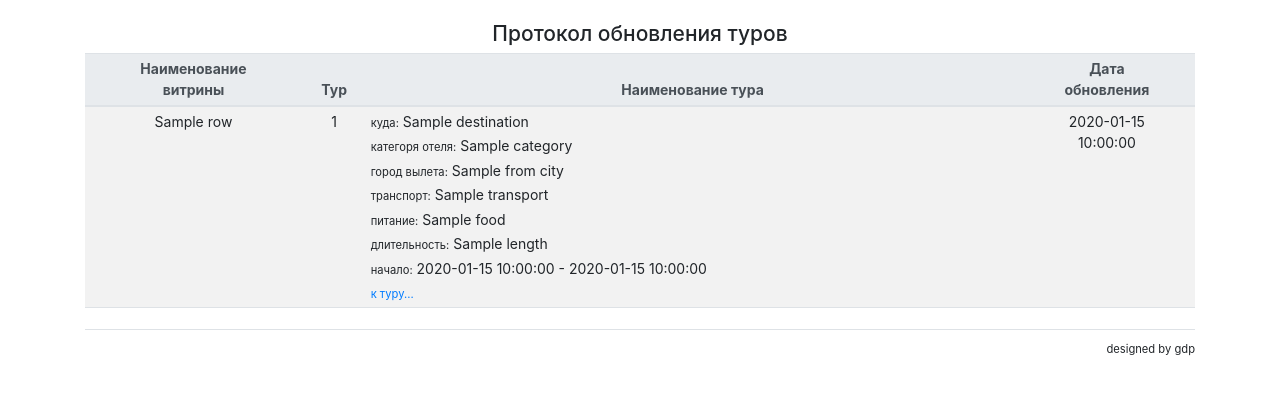
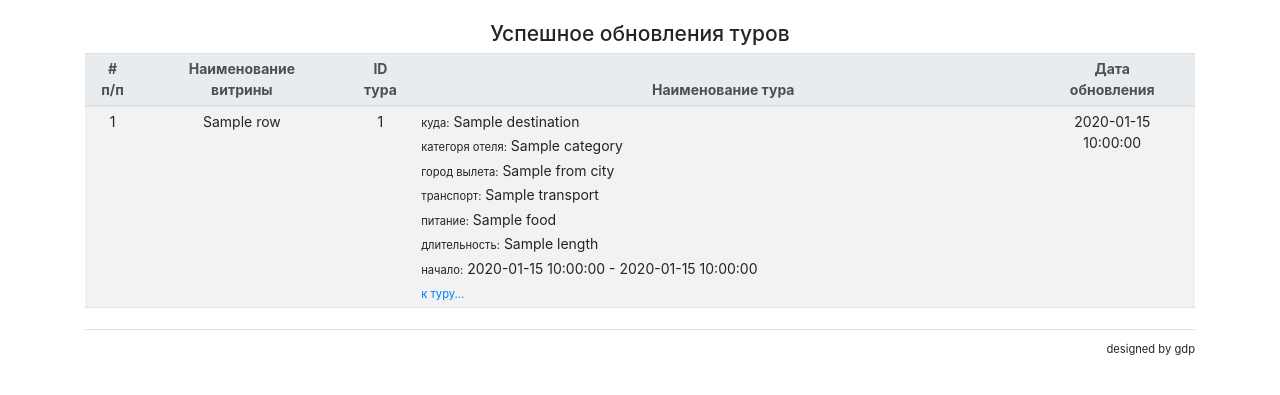
Before and after one commit to gdpbalt/fourth_prj, a Python web app: template control/templates/superuser/success.html in a window 1280 px wide. Shown: the part 78-473 px from the top of the page. Run offline with Jinja, Linux system fonts and the light colour scheme; the template is opened without the code that fills it: most values are stand-ins (such as "Sample title", 1, 10 or a date in 2020).

Commit message:
add route success

```diff
--- a/control/templates/superuser/success.html
+++ b/control/templates/superuser/success.html
@@ -1,18 +1,19 @@
 {% extends 'layouts/superuser.html' %}
 
 {% block title %}
-Ошибки при формировании витрин горящих туров
+Успешное обновления туров
 {% endblock %}
 
 {% block body %}
-    <h4 class="text-center">Протокол обновления туров</h4>
+    <h4 class="text-center">Успешное обновления туров</h4>
 
     {% if data|length > 0 -%}
     <table class="table table-striped table-sm">
         <thead class="thead-light">
             <tr class="border-bottom">
+                <th scope="col" class="text-center">#<br>п/п</th>
                 <th scope="col" class="text-center">Наименование<br>витрины</th>
-                <th scope="col" class="text-center">Тур</th>
+                <th scope="col" class="text-center">ID<br>тура</th>
                 <th scope="col" class="text-center">Наименование тура</th>
                 <th scope="col" class="text-center">Дата<br>обновления</th>
             </tr>
@@ -22,6 +23,9 @@
         {% from 'macroses/macros.html' import show_tour_info_brief -%}
         {% for row in data -%}
             <tr class="border-bottom">
+                <td class="text-center">
+                    {{ loop.index }}
+                </td>
                 <td class="text-center">
                     {{ row.name }}
                 </td>
```
